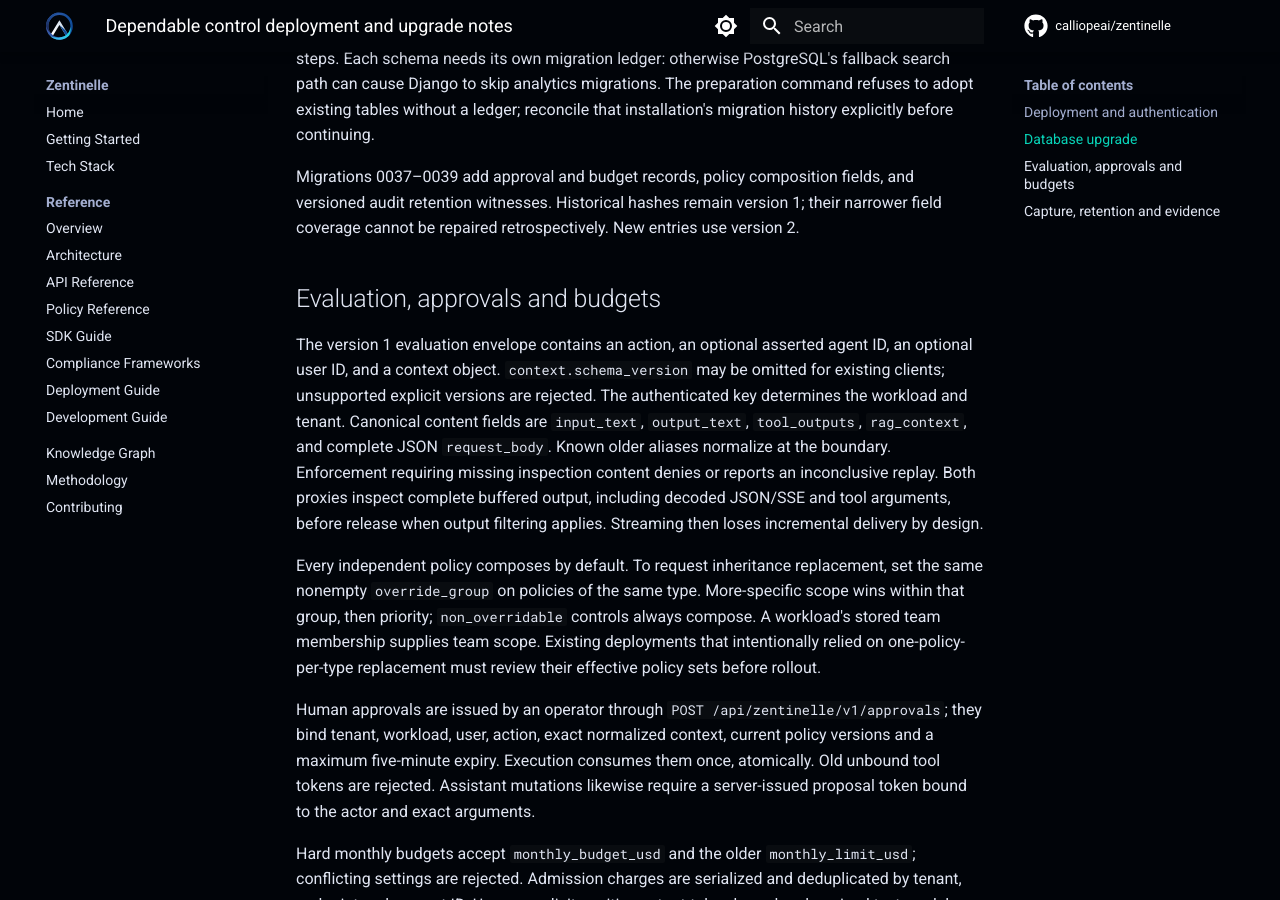
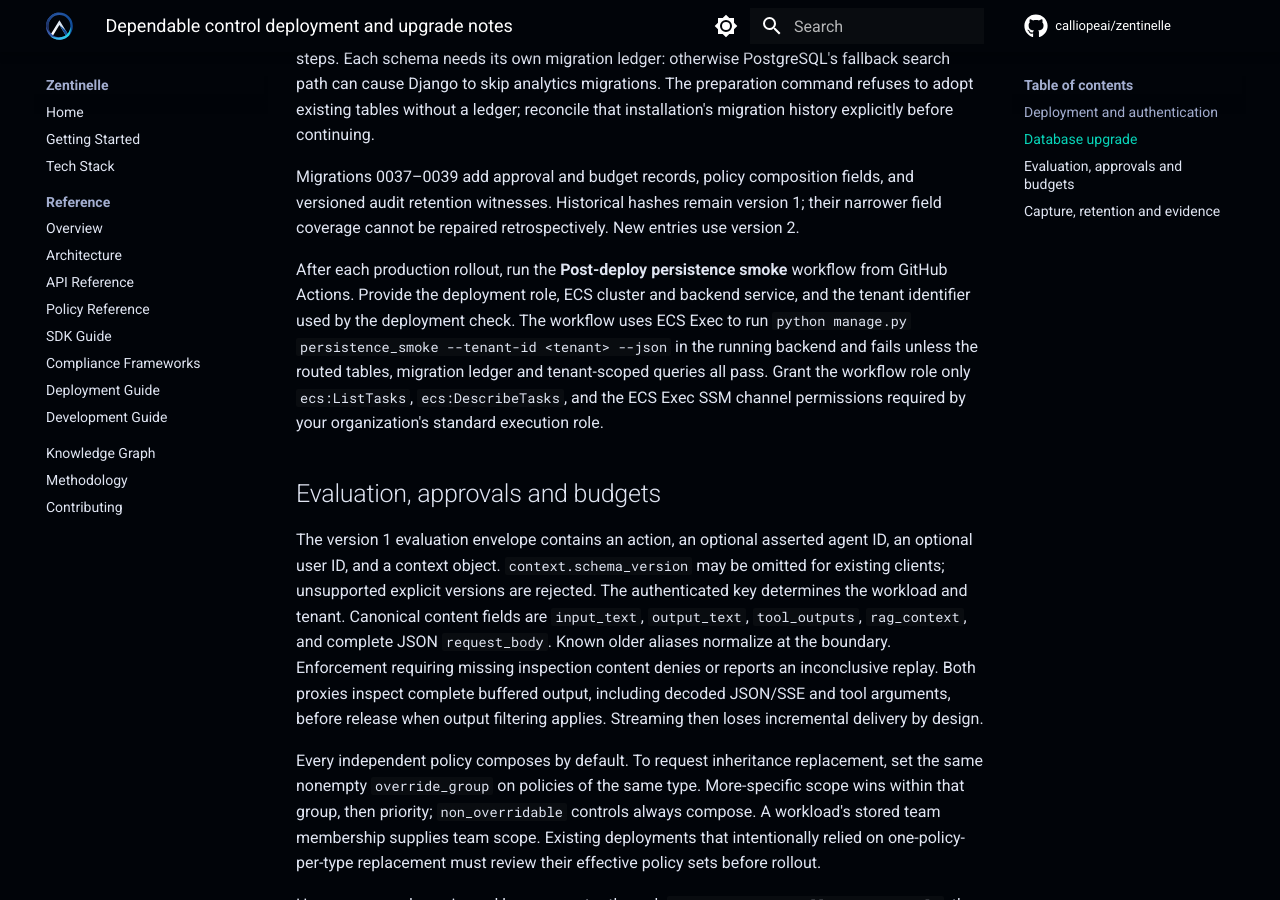
Before and after one commit to calliopeai/zentinelle, an MkDocs documentation site: the page built from docs/dependable-controls.md, in a window 1280 px wide and 900 px high, scrolled down 931 px. Built offline with MkDocs 1.6.1 and Material for MkDocs 9.7.7, drawn with Linux system fonts in a browser that asks for light colours; comment, search, counter and statistics services are not loaded.

Commit message:
feat(ops): automate post-deploy persistence smoke

```diff
--- a/docs/dependable-controls.md
+++ b/docs/dependable-controls.md
@@ -15,6 +15,15 @@ OIDC identities use issuer plus subject, with email retained as profile data. Ex
 Back up and test restoration before upgrading. Run `python manage.py prepare_schemas` before migrations on `default`, `zentinelle`, and `analytics`, in that order. Compose performs these steps. Each schema needs its own migration ledger: otherwise PostgreSQL's fallback search path can cause Django to skip analytics migrations. The preparation command refuses to adopt existing tables without a ledger; reconcile that installation's migration history explicitly before continuing.
 
 Migrations 0037–0039 add approval and budget records, policy composition fields, and versioned audit retention witnesses. Historical hashes remain version 1; their narrower field coverage cannot be repaired retrospectively. New entries use version 2.
+
+After each production rollout, run the **Post-deploy persistence smoke** workflow
+from GitHub Actions. Provide the deployment role, ECS cluster and backend service,
+and the tenant identifier used by the deployment check. The workflow uses ECS Exec
+to run `python manage.py persistence_smoke --tenant-id <tenant> --json` in the
+running backend and fails unless the routed tables, migration ledger and
+tenant-scoped queries all pass. Grant the workflow role only `ecs:ListTasks`,
+`ecs:DescribeTasks`, and the ECS Exec SSM channel permissions required by your
+organization's standard execution role.
 
 ## Evaluation, approvals and budgets
 
```
Also changed, not shown: 1 other file.
